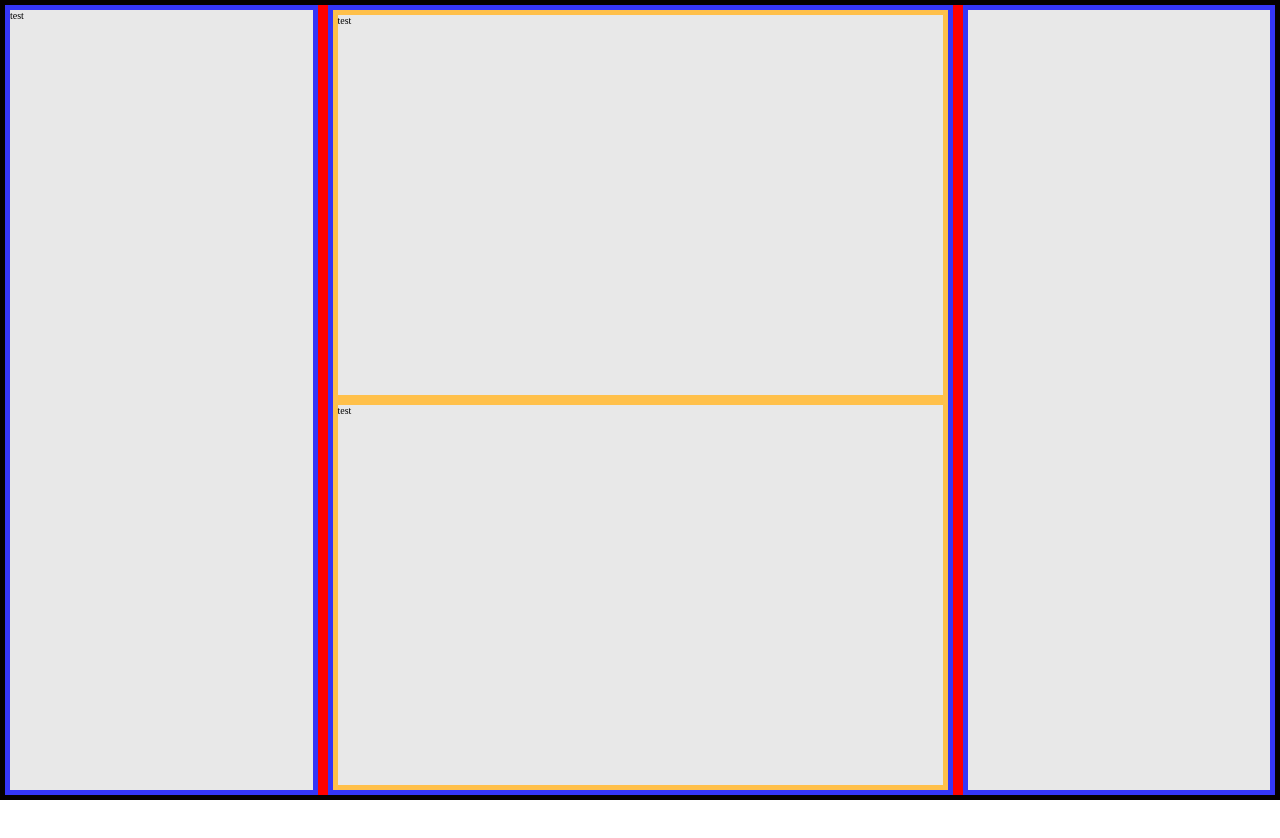
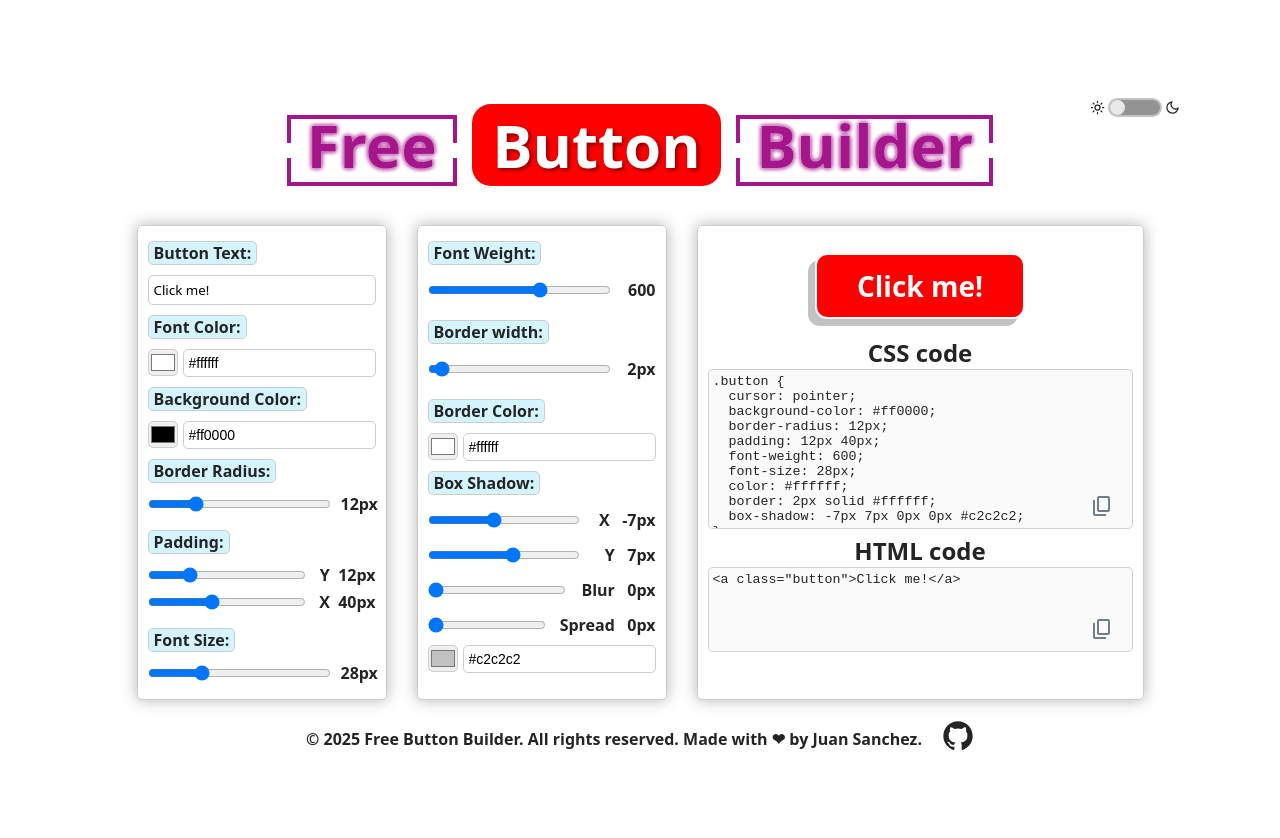
Before and after one commit to J-C-S-V/button-builder, a React (Vite) app: page / in a window 1280 px wide. Shown: the top 838 px of the page. Before the commit the page ends 800 px from the top, so only its background shows below. Built offline with nearby package versions, Linux system fonts and the light colour scheme.

Commit message:
Remove test layout

```diff
--- a/src/components/Test.tsx
+++ b/src/components/Test.tsx
@@ -1,16 +1,16 @@
 export const Test = () => {
   return (
     <div className="test">
-      <div className="test__column_one column">test</div>
-      <div className="test__column_two column">
-        <div className="test__row_one row">
+      <div className="test__column--one column">test</div>
+      <div className="test__column--two column">
+        <div className="test__row--one row">
           <p>test</p>
         </div>
-        <div className="test__row_two row">
+        <div className="test__row--two row">
           <p>test</p>
         </div>
       </div>
-      <div className="test__column_three column"></div>
+      <div className="test__column--three column"></div>
     </div>
   );
 };
--- a/src/index.css
+++ b/src/index.css
@@ -57,10 +57,10 @@ li {
   list-style: none;
 }
 
-.test {
+/* .test {
   width: 100%;
   height: 100dvh;
-  border: 5px solid rgb(5, 0, 0);
+  border: 5px solid #050000;
   display: grid;
   grid-template-columns: 1fr 2fr 1fr;
   grid-template-rows: 1fr;
@@ -77,4 +77,4 @@ li {
   border: 5px solid rgb(255, 192, 74);
   background-color: var(--color-background-gray-light);
   height: 50%;
-}
+} */
--- a/src/main.tsx
+++ b/src/main.tsx
@@ -2,13 +2,13 @@ import { StrictMode } from "react";
 import { createRoot } from "react-dom/client";
 import { ThemeProvider } from "./context/ThemeContext";
 import "./index.css";
-// import App from "./App.tsx";
-import { Test } from "./components/Test.tsx";
+import App from "./App.tsx";
+// import { Test } from "./components/Test.tsx";
 createRoot(document.getElementById("root")!).render(
   <StrictMode>
     <ThemeProvider>
-      {/* <App /> */}
-      <Test />
+      <App />
+      {/* <Test /> */}
     </ThemeProvider>
   </StrictMode>
 );
```
